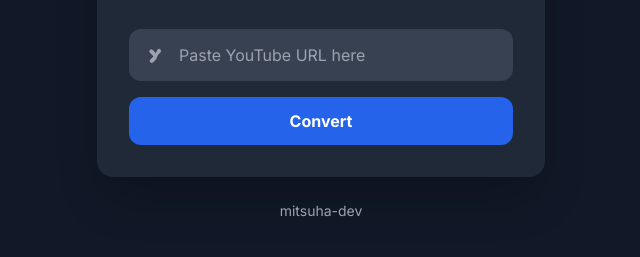
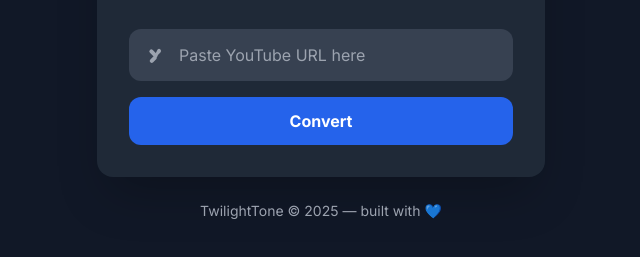
Before and after one commit to Ananda993/yt-download, a plain HTML site: page index.html in a window 1280 px wide. Shown: the part 353-610 px from the top of the page, without its empty margins (319-959 px from the left). Drawn offline with nearby package versions, Linux system fonts and the light colour scheme.

Commit message:
index.html

```diff
--- a/index.html
+++ b/index.html
@@ -129,7 +129,7 @@
 
             </div>
             <footer class="text-center mt-6 text-sm text-gray-500 dark:text-gray-400">
-                <p>mitsuha-dev</p>
+                <p>TwilightTone © 2025 — built with 💙</p>
             </footer>
         </div>
     </div>
```
